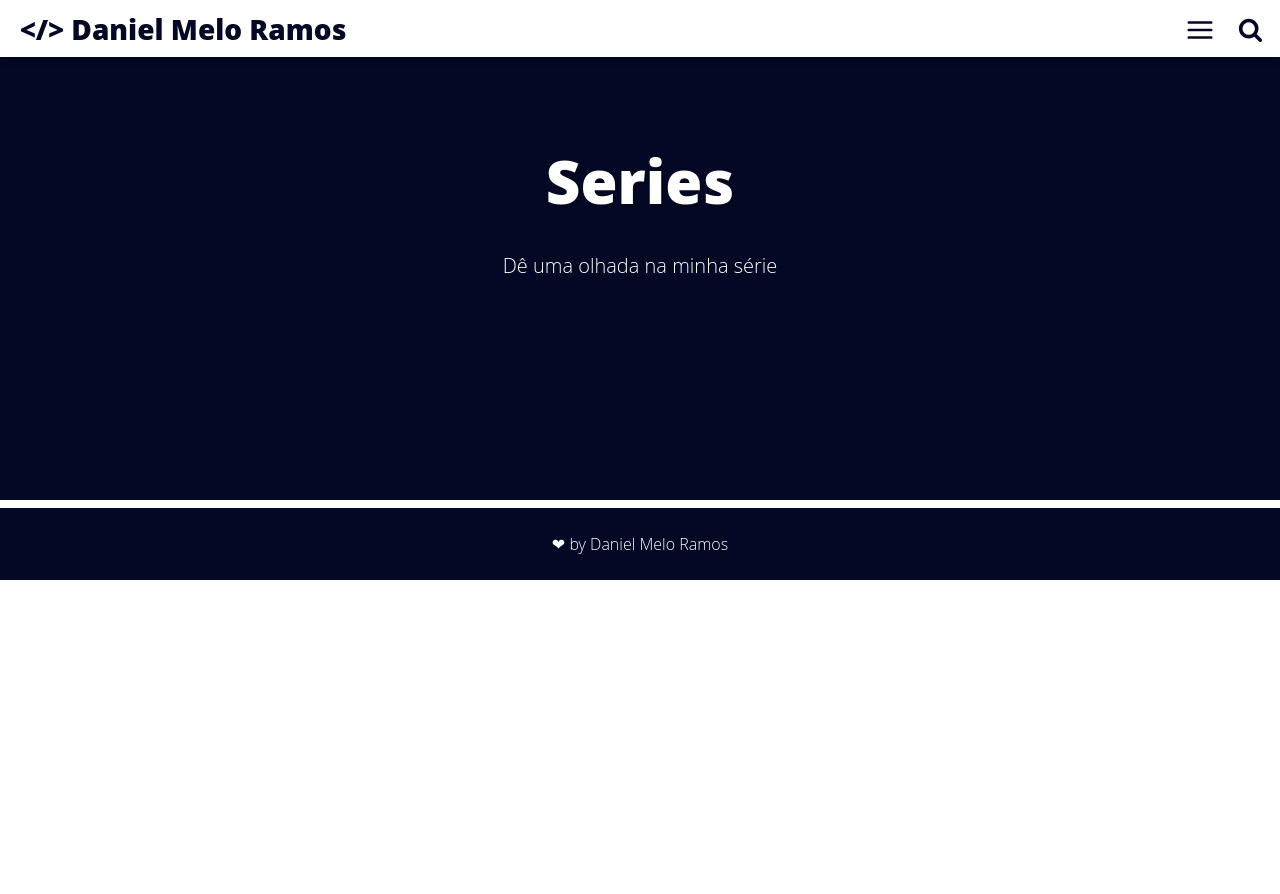
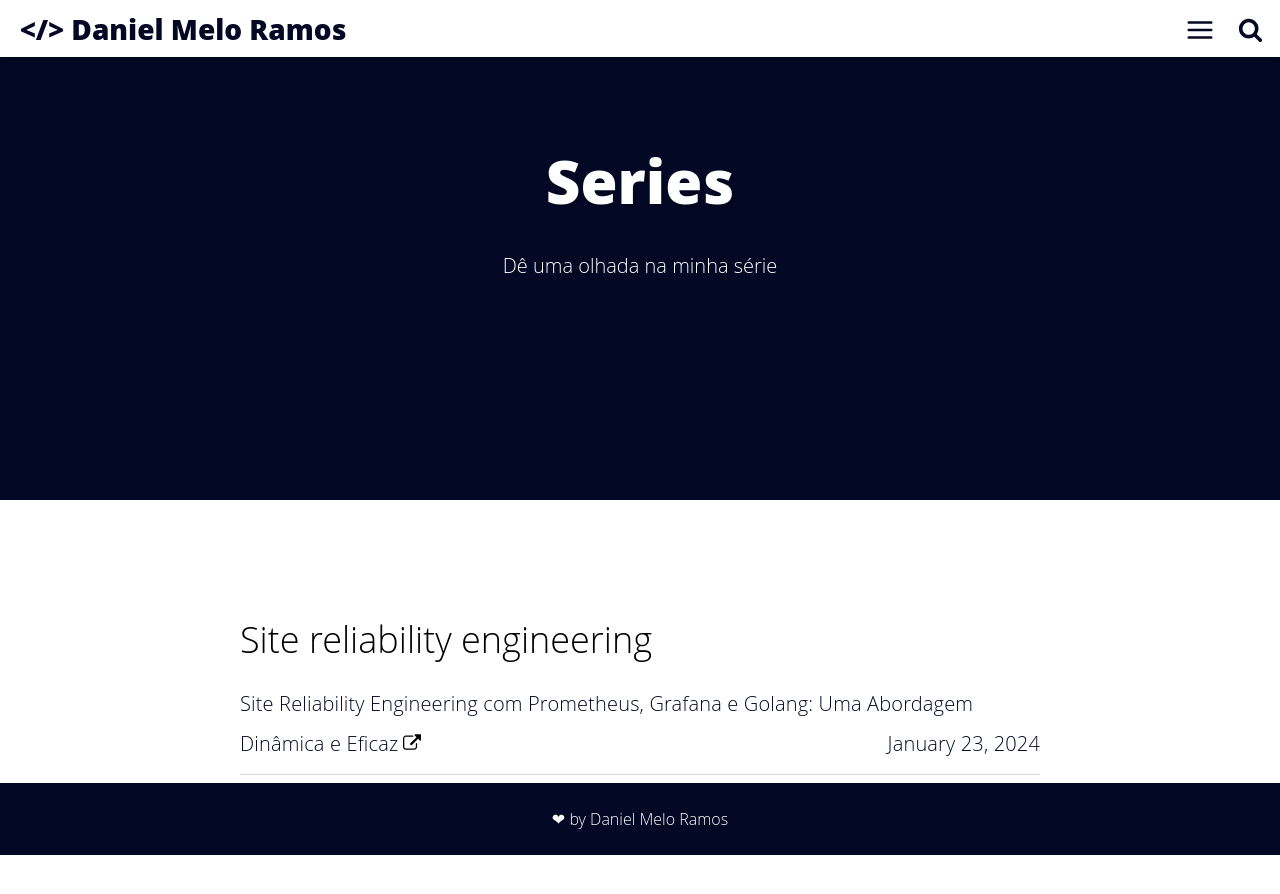
Before and after one commit to danielmeloramos/danielmeloramos.github.io, a Jekyll site: the page built from series.html, in a window 1280 px wide. Shown: the top 894 px of the page. Built offline with Jekyll 4.4.1, drawn with Linux system fonts in a browser that asks for light colours.

```diff
--- a/_posts/2024-01-23-site-reliability-engineering.md
+++ b/_posts/2024-01-23-site-reliability-engineering.md
@@ -11,6 +11,8 @@ tags:
 - Prometheus
 - Golang
 categories:
+- Site Reliability Engineering
+image: "/assets/img/sre.png"
 twitter_text: 'Explorando a implementação prática do framework SRE, utilizando Prometheus, Grafana e Golang. #SRE #Prometheus #Grafana'
 introduction: 'Neste artigo, embarcaremos em uma jornada para implementar a Engenharia de Confiabilidade de Sites (SRE) utilizando Prometheus, Grafana e Golang. Uma abordagem dinâmica e eficaz, para garantir confiabilidade e desempenho em sistemas complexos.'
 ---
```
